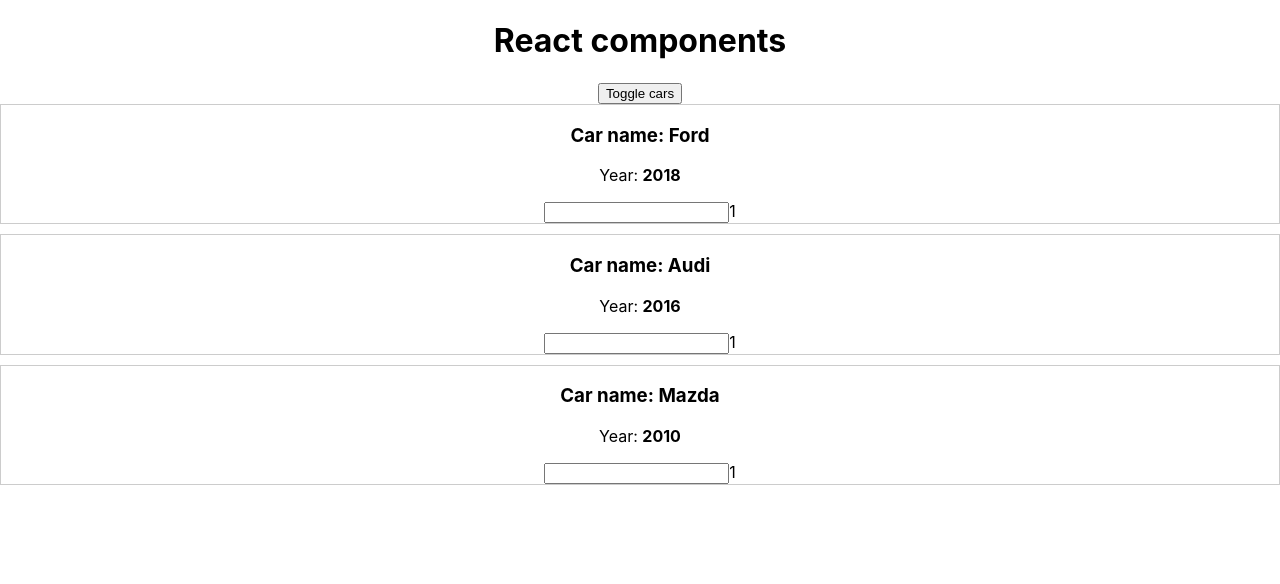
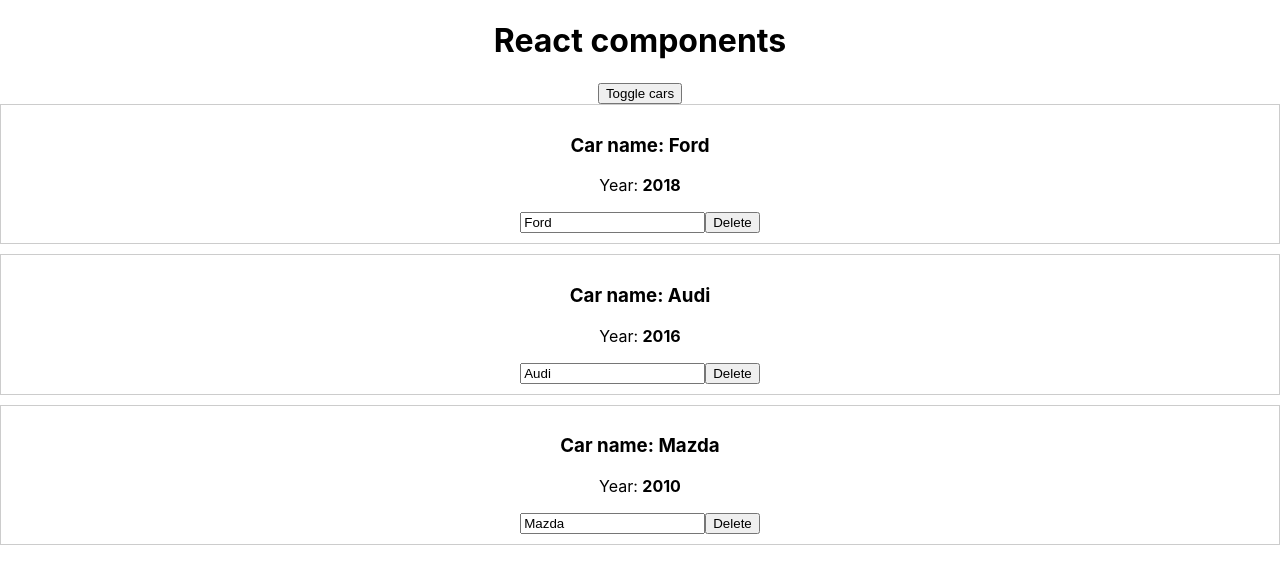
Before and after one commit to sava911/sava911-portfolio-04__reactSitework, a React (Create React App) app: page / in a window 1280 px wide. Both pictures are taken after a click on the button "Toggle cars". Shown: the top 584 px of the page. Built offline with nearby package versions, Linux system fonts and the light colour scheme.

Commit message:
onChangeName + deleteHandler

```diff
--- a/src/App.js
+++ b/src/App.js
@@ -20,8 +20,22 @@
         })
     }
 
-    inputHandler() {
+    onChangeName(name, index) {
+        const car = this.state.cars[index]
+        car.name = name
+        const cars = [...this.state.cars]
+        cars[index] = car
+        this.setState({
+            cars
+        })
+    }
 
+    deleteHandler(index) {
+        const cars = this.state.cars.concat()
+        cars.splice(index, 1)
+        this.setState({
+            cars
+        })
     }
 
     render() {
@@ -29,14 +43,15 @@
             textAlign: 'center'
         }
         let cars = null
-        if (this.state.showCars){
+        if (this.state.showCars) {
             cars = this.state.cars.map((car, index) => {
                 return (
                     <Car
                         key={index}
                         name={car.name}
                         year={car.year}
-                        inputHandler={(event) => this.inputHandler(event.target.value, car.name)}
+                        onDelete={this.deleteHandler.bind(this, index)}
+                        onChangeName={event => this.onChangeName(event.target.value, index)}
                     />
                 )
             })
--- a/src/Car/Car.js
+++ b/src/Car/Car.js
@@ -4,12 +4,14 @@
 export default (props) => (
     <div style={{
         border: '1px solid #ccc',
-        marginBottom: '10px'
+        display: 'block',
+        marginBottom: '10px',
+        padding: '10px'
     }}>
 
         <h3>Car name: {props.name}</h3>
         <p>Year: <strong>{props.year}</strong></p>
-        <input type="text" onChange={props.inputHandler}/>
-     1   {/*<button onClick={props.onChangeTitle}>Click</button>*/}
+        <input type="text" onChange={props.onChangeName} value={props.name}/>
+        <button onClick={props.onDelete}>Delete</button>
     </div>
 )
```
